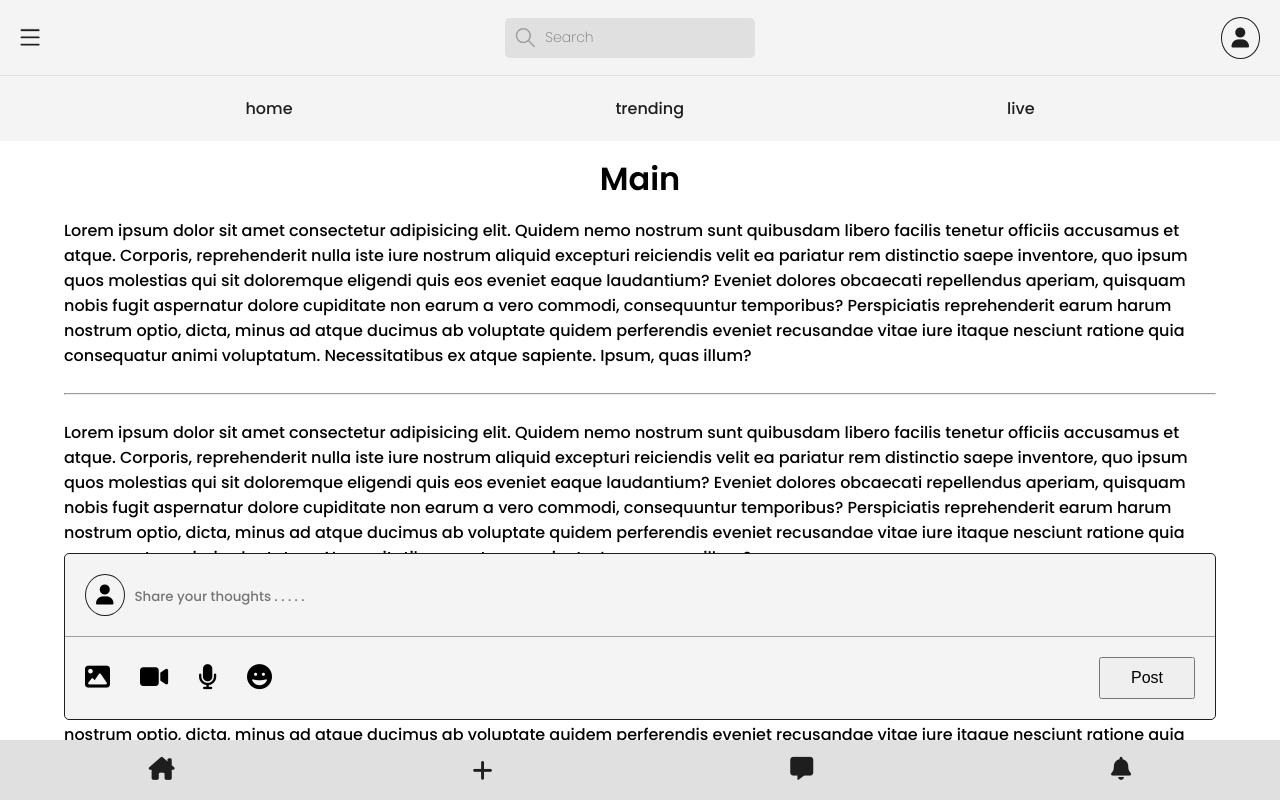
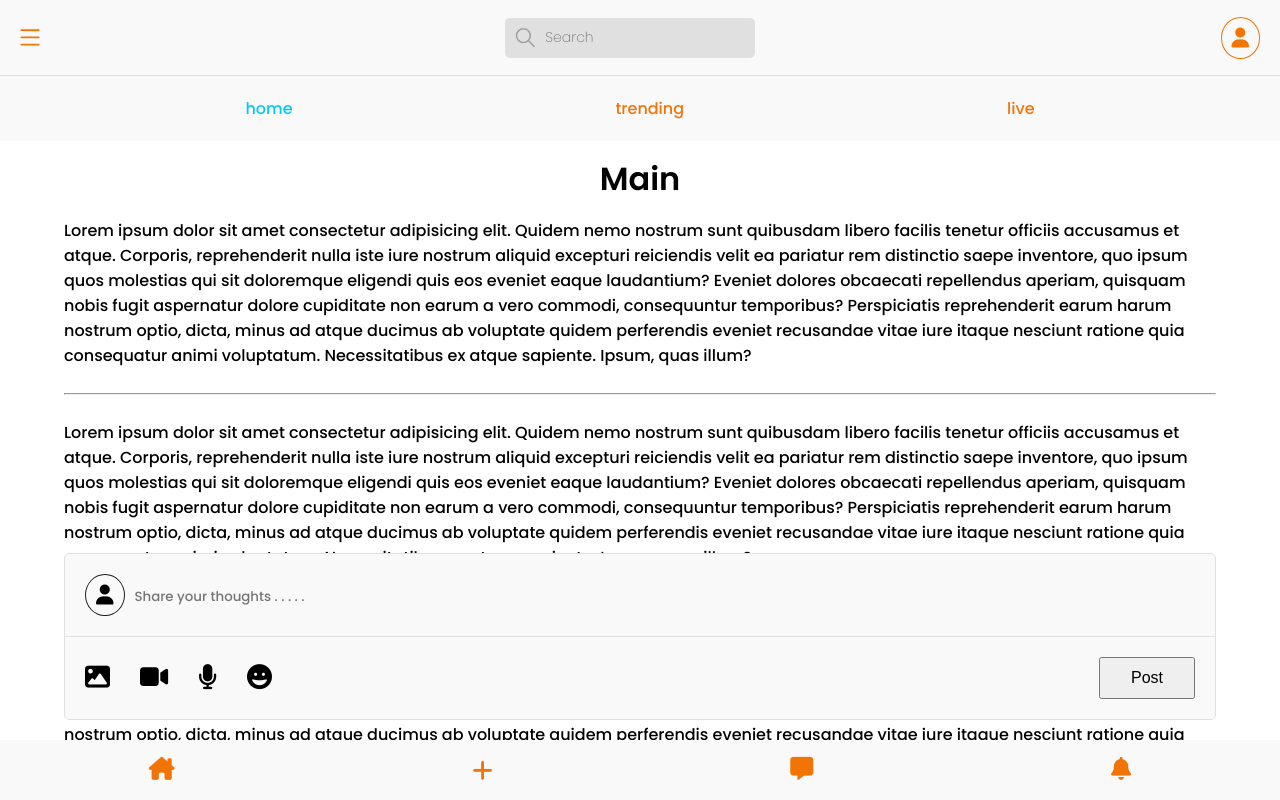
Before and after one commit to ejoseph89/socialmedia-activity-feed-challenge, a website built with Parcel: page src/index.html in a window 1280 px wide. Both pictures are taken after a click on the button 482 px from the left and 770 px from the top of the page. Built offline with nearby package versions, Linux system fonts and the light colour scheme.

Commit message:
add accent color and changed styling

```diff
--- a/src/index.html
+++ b/src/index.html
@@ -77,7 +77,7 @@
         </form>
       </div>
       <div class="content__post--media">
-        <section>
+        <section class="content__post--mediaSection">
           <div class="image-upload">
             <i class="fa-solid fa-image"></i>
           </div>
@@ -98,16 +98,16 @@
 
   <!-- Footer -->
   <footer class="footer">
-    <a class="footer__nav--home">
+    <a class="footer__item footer__nav--home">
       <i class="fa-solid fa-house-chimney"></i>
     </a>
-    <button class="footer__nav--post">
+    <button class="footer__item footer__nav--post">
       <i class="fa-solid fa-plus"></i>
     </button>
-    <a class="footer__nav--messages">
+    <a class="footer__item footer__nav--messages">
       <i class="fa-solid fa-message"></i>
     </a>
-    <a class="footer__nav--notifications">
+    <a class="footer__item footer__nav--notifications">
       <i class="fa-solid fa-bell"></i>
     </a>
   </footer>
--- a/src/scss/base/_variables.scss
+++ b/src/scss/base/_variables.scss
@@ -1,7 +1,8 @@
 $primary-text-color: #121212;
 $secondary-text-color: #1f1f1f;
 $accent-color: #f27405;
-$white: #f4f4f4;
+$accent-secondary: #05c9f2;
+$white: #f9f9f9;
 $black: #1e1e1e;
 $dark-grey: #757575;
 $darker-grey: #616161;
--- a/src/scss/components/_content.scss
+++ b/src/scss/components/_content.scss
@@ -35,7 +35,7 @@
 
     width: 90%;
     margin: rem(20) auto;
-    border: 1px solid $black;
+    border: 1px solid $lighter-grey;
     border-radius: rem(5);
   }
 
@@ -72,7 +72,7 @@
   }
 
   #{&}__post--media {
-    border-top: 1px solid $light-grey;
+    border-top: 1px solid $lighter-grey;
 
     display: flex;
     justify-content: space-between;
--- a/src/scss/components/_footer.scss
+++ b/src/scss/components/_footer.scss
@@ -5,7 +5,7 @@
   position: fixed;
   bottom: 0;
 
-  background: $lighter-grey;
+  background: $white;
 
   width: 100%;
   min-height: rem(60);
@@ -21,20 +21,21 @@
 
     i {
       font-size: rem(23);
-      color: $black;
+      color: $accent-color;
     }
 
     &:hover {
       cursor: pointer;
 
       i {
-        color: $accent-color;
-
-        // &:active {
-        //   color: $accent-color;
-        // }
+        color: $accent-secondary;
       }
     }
 
+    &:active {
+      color: $accent-secondary;
+    }
+
   }
+
 }
--- a/src/scss/components/_header.scss
+++ b/src/scss/components/_header.scss
@@ -27,7 +27,7 @@
   // Hamburger icon
   #{&}__nav--btn {
     font-size: rem(23);
-    color: $black;
+    color: $accent-color;
     -webkit-text-stroke: 1px $white;
 
     border: none;
@@ -40,7 +40,7 @@
 
     i {
       &:hover {
-        color: $accent-color;
+        color: $accent-secondary;
       }
     }
   }
@@ -60,7 +60,7 @@
       outline: none;
       background: $lighter-grey;
 
-      color: $light-grey;
+      color: $black;
       font-size: rem(14);
       font-weight: 200;
     }
@@ -79,18 +79,17 @@
   // Profile button
   #{&}__profile--btn {
     font-size: rem(20);
-    color: $black;
+    color: $accent-color;
 
     @include flexCenter(row);
 
     padding: rem(10);
     border-radius: 50%;
-    border: 1px solid $black;
+    border: 1px solid $accent-color;
 
     &:hover {
       cursor: pointer;
-      color: $accent-color;
-      border-color: $accent-color;
+      border-color: $accent-secondary;
     }
   }
 
@@ -121,19 +120,17 @@
     @include flexCenter(row);
     justify-content: space-around;
 
-    li a {
-      color: $black;
-      font-weight: 400;
+    li {
 
-      &:hover {
+      a {
         color: $accent-color;
       }
     }
 
-    li {
-      &:first-child {
-        color: $accent-color;
-      }
+    .current > * {
+      color: $accent-secondary;
     }
+
+
   }
 }
```
Also changed, not shown: src/assets/images/profile-pic.jpg (added), src/index.js (line endings or trailing spaces).
